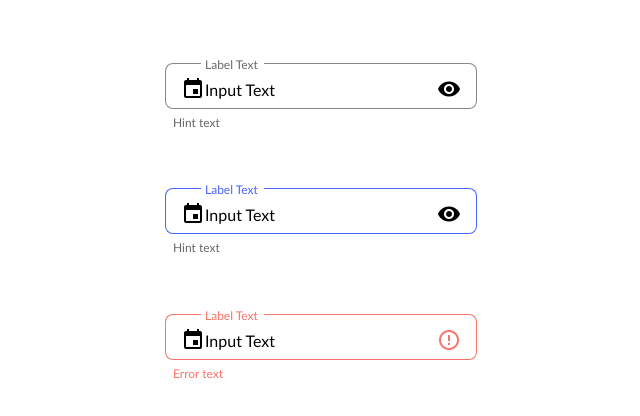
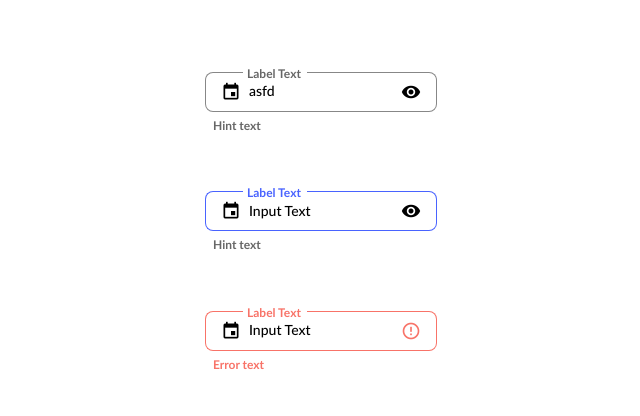
Before and after one commit to adwiens/material-input-design-challenge, an Angular app: page / in a window 1280 px wide. Shown: the part 178-594 px from the top of the page, without its empty margins (319-959 px from the left). Built offline with nearby package versions, Linux system fonts and the light colour scheme.

Commit message:
working styles except label whitespace and hint text height

```diff
--- a/src/app/app.component.html
+++ b/src/app/app.component.html
@@ -1,27 +1,28 @@
 <!-- Inactive input: -->
 <mat-form-field appearance="outline">
   <mat-label>Label Text</mat-label>
-  <mat-icon matPrefix>event</mat-icon>
-  <input matInput value="Input Text">
-  <mat-icon matSuffix>visibility</mat-icon>
+  <mat-icon matPrefix [inline]="true">event</mat-icon>
+  <input matInput value="asfd">
+  <mat-icon matSuffix [inline]="true">visibility</mat-icon>
   <mat-hint>Hint text</mat-hint>
 </mat-form-field>
 
 <!-- Active input: -->
 <mat-form-field appearance="outline">
   <mat-label>Label Text</mat-label>
-  <mat-icon matPrefix>event</mat-icon>
+  <!-- TODO: Replace [inline] with a more automatic way, e.g. a directive whose selector is mat-icon: -->
+  <mat-icon matPrefix [inline]="true">event</mat-icon>
   <input matInput #activeInput value="Input Text">
-  <mat-icon matSuffix>visibility</mat-icon>
+  <mat-icon matSuffix [inline]="true">visibility</mat-icon>
   <mat-hint>Hint text</mat-hint>
 </mat-form-field>
 
 <!-- Error input: -->
 <mat-form-field appearance="outline">
   <mat-label>Label Text</mat-label>
-  <mat-icon matPrefix>event</mat-icon>
+  <mat-icon matPrefix [inline]="true">event</mat-icon>
   <input matInput [formControl]="errorControl">
   <!-- TODO: replace [color] with styles using .ng-invalid .ng-touched: -->
-  <mat-icon matSuffix [color]="errorControl.invalid && 'warn'">error_outline</mat-icon>
+  <mat-icon matSuffix [inline]="true" [color]="errorControl.invalid && 'warn'">error_outline</mat-icon>
   <mat-error>Error text</mat-error>
 </mat-form-field>
--- a/src/app/app.component.ts
+++ b/src/app/app.component.ts
@@ -21,6 +21,7 @@ export class AppComponent implements AfterViewInit {
   ngAfterViewInit(): void {
     // Fix for Material bug where label whitespace (the "outline gap")
     // remains the width of the native (non-Lato) font:
+    // TODO: This does not quite work correctly when input starts out empty
     this.formFields.forEach(field => setTimeout(() => field.updateOutlineGap(), 500));
   }
 }
--- a/src/styles.scss
+++ b/src/styles.scss
@@ -126,7 +126,7 @@ $itn-dc-background: (
   app-bar: map_get($mat-grey, 100),
   background: map_get($mat-grey, 50),
   // Modified:
-  hover: rgba(black, 0.06),
+  hover: $hover-color,
   card: white,
   dialog: white,
   disabled-button: rgba(black, 0.12),
--- a/src/styles/form-field.scss
+++ b/src/styles/form-field.scss
@@ -5,6 +5,7 @@
 
 $outline-color-opacity: 0.47;
 $outline-color: rgba(black, $outline-color-opacity);
+$hover-color: rgba(black, 0.06);
 
 // The horizontal padding between the edge of the form field fill box and the start of the text.
 $mat-form-field-outline-side-padding: 16px;
@@ -24,26 +25,84 @@ $mat-form-field-outline-thick-width: 1px;
 // The horizontal padding between the edge of the subscript box and the start of the subscript text.
 $mat-form-field-outline-subscript-padding: 8px;
 
+// Design challenge values:
+$mat-icon-size: 20px;
+$mat-icon-input-padding: 8px;
+$form-field-width: 232px;
+$label-large-font-weight: 500;
+$label-small-font-weight: 700;
+$label-large-font-size: 14px;
+$label-small-font-size: 12px;
+$hint-left-padding: 8px;
+
 // Add "mat-form-field." to have higher specificity than the defaults:
+mat-form-field.mat-form-field-appearance-outline.mat-form-field-hide-placeholder {
+  label {
+    top: 21px;
+  }
+}
+
+mat-form-field.mat-form-field-appearance-outline.mat-form-field-should-float {
+  label.mat-form-field-label {
+    // Material lib multiplies the floating label's font-size by 0.75, so
+    // undo it here to set the actual font size:
+    font-size: $label-small-font-size / 0.75;
+    font-weight: $label-small-font-weight;
+  }
+}
+
 mat-form-field.mat-form-field-appearance-outline {
+  width: $form-field-width;
+
+  .mat-form-field-flex:hover {
+    .mat-form-field-outline {
+      background-color: $hover-color;
+    }
+  }
+
+  label.mat-form-field-label {
+    padding-left: $mat-icon-input-padding;
+    font-size: $label-large-font-size;
+    font-weight: $label-large-font-weight;
+    transition-property: all;
+  }
+
+  input {
+    position: relative;
+    top: -8px;
+    font-weight: $label-large-font-weight;
+    font-size: $label-large-font-size;
+  }
+
+  .mat-form-field-prefix,
+  .mat-form-field-suffix {
+    // Size and position prefix & suffix icons:
+    top: -3px;
+    font-size: $mat-icon-size;
+    line-height: $mat-icon-size;
+    height: $mat-icon-size;
+  }
+
   .mat-error,
-  .mat-hint,
-  .mat-input-element {
-    font-weight: 400;
+  .mat-hint {
+    font-weight: $label-small-font-weight;
+    font-size: $label-small-font-size;
   }
 
   .mat-form-field-infix {
     padding-top: 10px;
-    width: 232px;
+    padding-left: $mat-icon-input-padding;
+    padding-right: $mat-icon-input-padding;
   }
 
   .mat-form-field-flex {
-    height: 50px;
+    height: 44px;
   }
 
   .mat-form-field-outline-thick,
   .mat-form-field-outline {
     color: $outline-color;
+    border-radius: $mat-form-field-outline-border-radius;
   }
 
   // &.mat-focused {
@@ -189,7 +248,7 @@ mat-form-field.mat-form-field-appearance-outline {
   // }
 
   .mat-form-field-subscript-wrapper {
-    padding: 0 $mat-form-field-outline-subscript-padding;
+    padding: 0 $hint-left-padding;
   }
 
   //   &._mat-animation-noopable {
```
